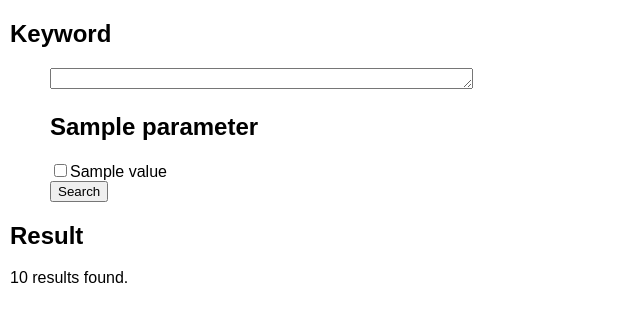
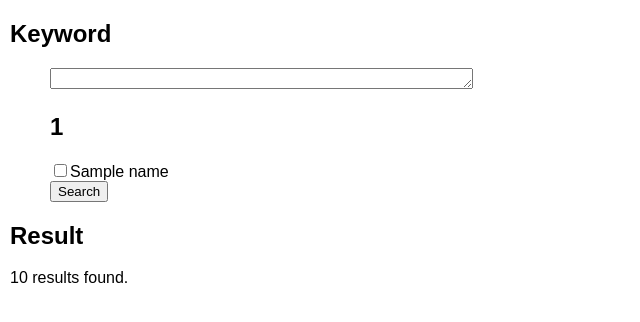
Before and after one commit to caselawanalytics/CaseLawAnalytics, a Flask app: template templates/search.html in a window 1280 px wide. Shown: the part 120-442 px from the top of the page, without its empty margins (0-640 px from the left). Run offline with Flask 2, Linux system fonts and the light colour scheme; the template is opened without the code that fills it: most values are stand-ins (such as "Sample title", 1, 10 or a date in 2020).

Commit message:
Made search parameters list instead of dict so that order doesnt change

```diff
--- a/templates/search.html
+++ b/templates/search.html
@@ -4,8 +4,8 @@
         <h2>Keyword</h2>
         <dd>  <textarea  rows="1" cols="50" name="keyword"></textarea>
     {% for parameter in values %}
-        <h2>{{parameter}}</h2>
-        {% for value in values[parameter] %}
+        <h2>{{parameter[0]}}</h2>
+        {% for value in parameter[1] %}
             <input type="checkbox" name="{{parameter}}" value="{{ value.Identifier }}">{{ value.Title }}<br>
           {% endfor %}
     {% endfor %}
```
Also changed, not shown: static/values.json (+8 -8 lines).
